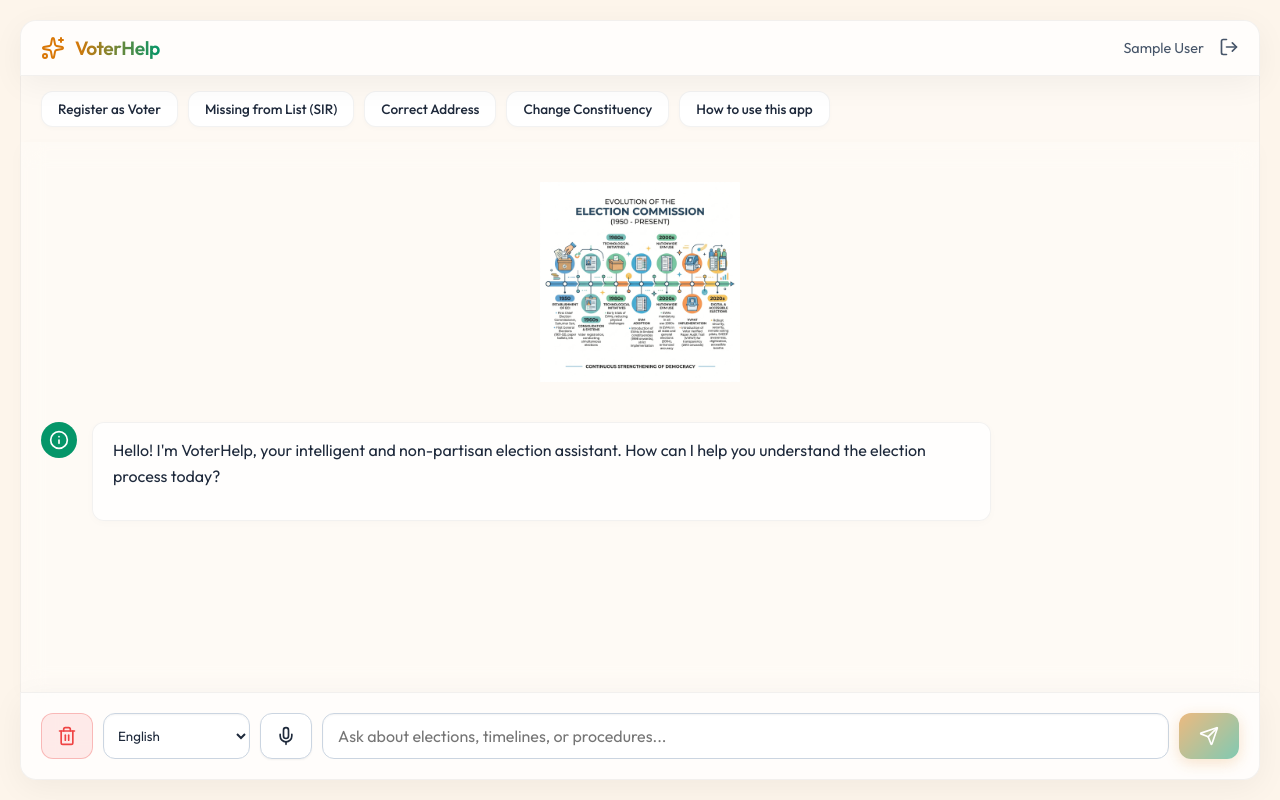
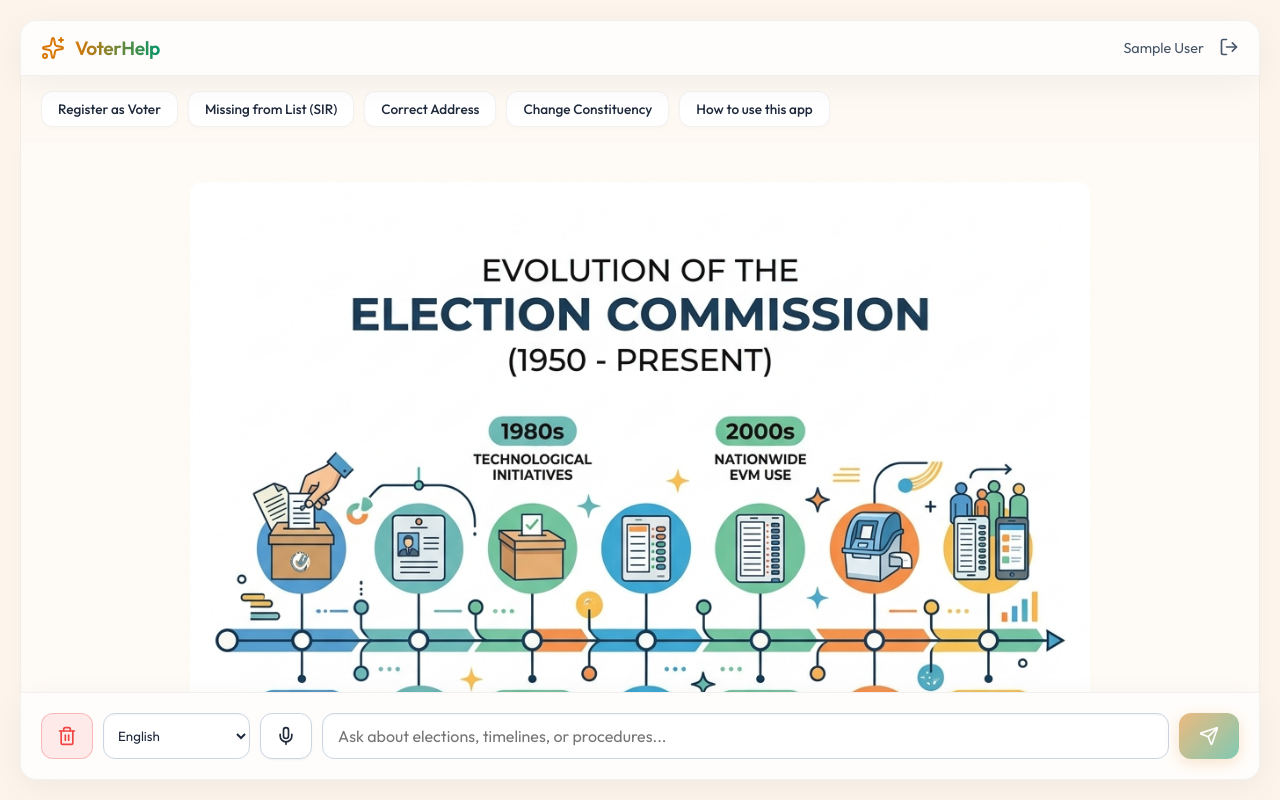
Before and after one commit to pk-isri-design/VoterChat, a React app in the folder frontend/: page / in a window 1280 px wide. Built offline with nearby package versions, Linux system fonts and the light colour scheme; no server answers; sample sign-in values are in the browser's storage; the HTML template or start-up script is replaced by a standard one.

Commit message:
Adjust chat welcome image size for horizontal readability

```diff
--- a/frontend/src/components/ChatInterface.jsx
+++ b/frontend/src/components/ChatInterface.jsx
@@ -197,7 +197,7 @@ export default function ChatInterface({ user }) {
       <div className="glass-panel" style={{ flex: 1, margin: '0 20px', borderRadius: '0', borderTop: 'none', borderBottom: 'none', overflowY: 'auto', padding: '20px', display: 'flex', flexDirection: 'column', gap: '20px' }}>
         {messages.length === 1 && (
           <div style={{ display: 'flex', justifyContent: 'center', margin: '20px 0' }} className="animate-fade-in">
-            <img src="/chat_timeline_graphic.png" alt="Election Timeline" style={{ height: '200px', maxWidth: '100%', objectFit: 'contain', opacity: 0.9 }} />
+            <img src="/chat_timeline_graphic.png" alt="Election Timeline" style={{ width: '100%', maxWidth: '900px', height: 'auto', objectFit: 'contain', opacity: 0.95, borderRadius: 'var(--radius-md)' }} />
           </div>
         )}
         {messages.map((msg, index) => (
```
